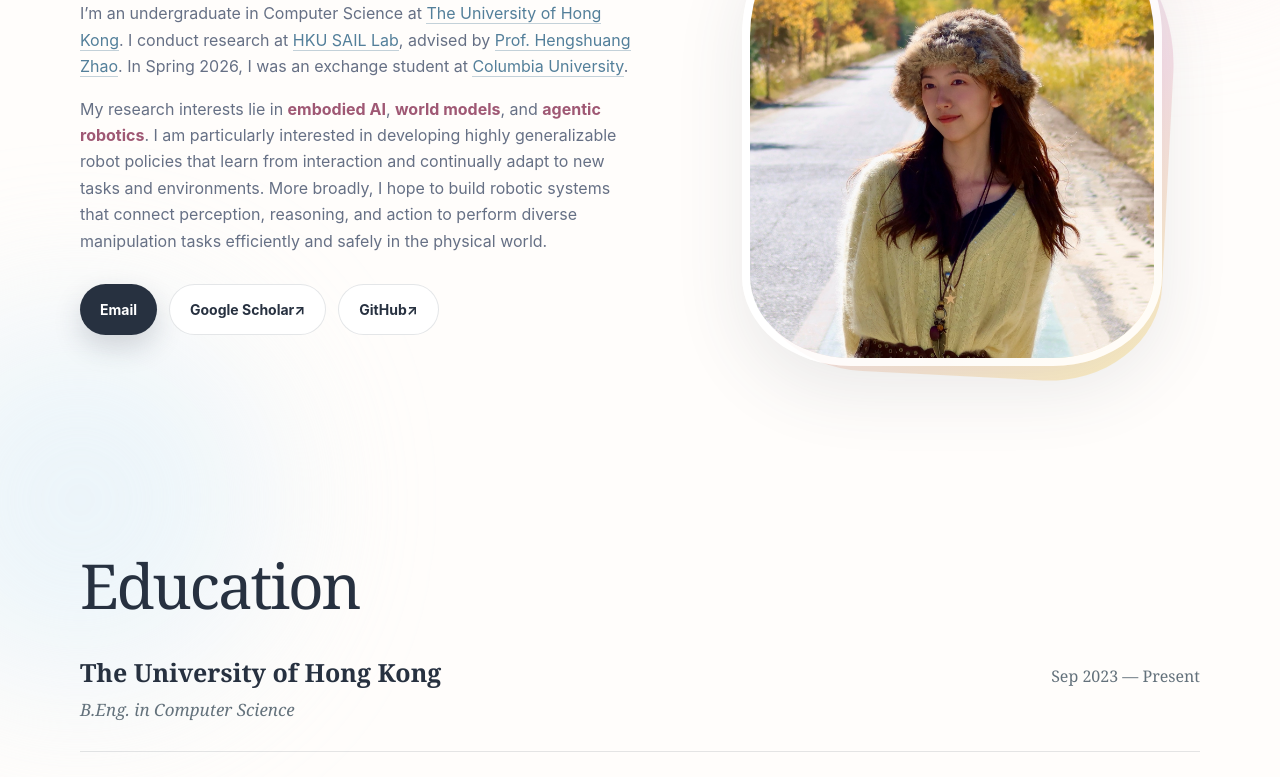
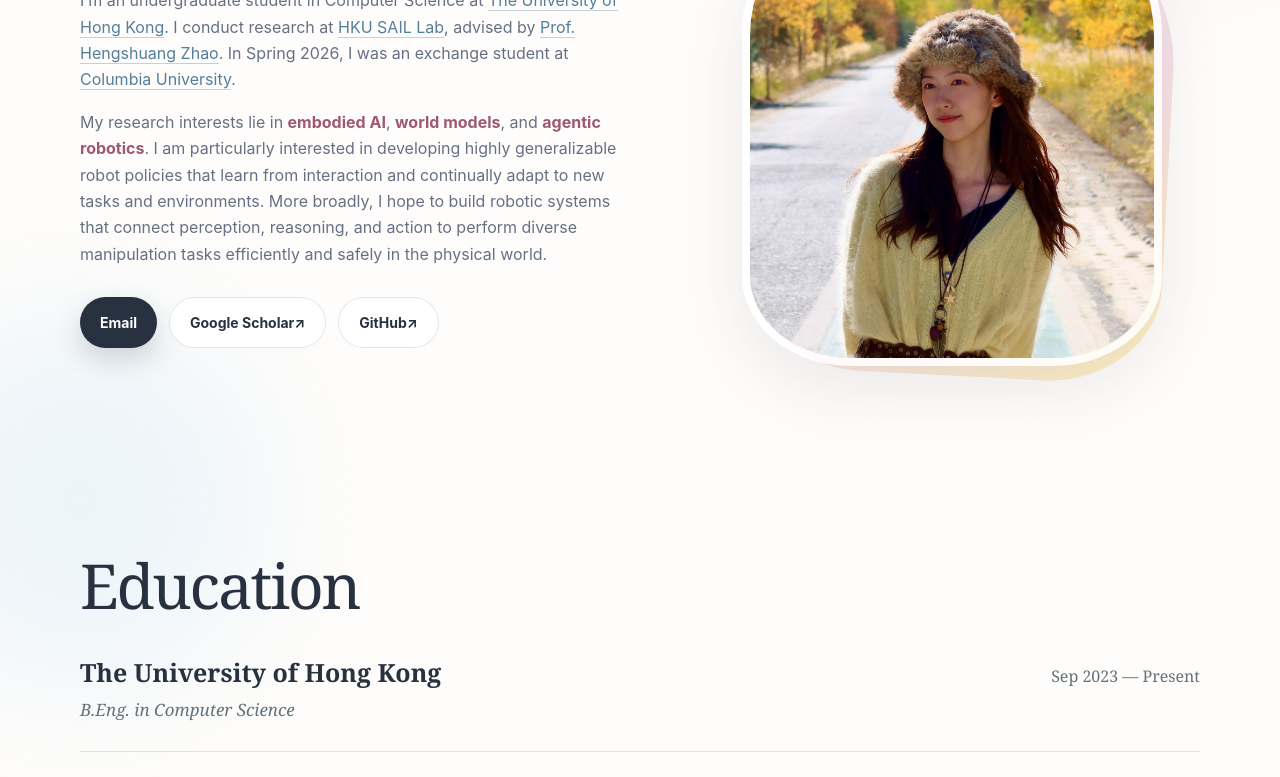
Before and after one commit to LittleLisa18/LittleLisa18.github.io, a plain HTML site: page index.html in a window 1280 px wide. Shown: the part 300-1077 px from the top of the page. Drawn offline with Linux system fonts and the light colour scheme.

Commit message:
Refine homepage introduction

```diff
--- a/index.html
+++ b/index.html
@@ -27,7 +27,7 @@
     <section class="hero shell">
       <div class="hero-copy reveal">
         <h1 class="name-only">Yantong Liu</h1>
-        <p class="hero-description">I’m an undergraduate in Computer Science at <a href="https://www.hku.hk/" target="_blank" rel="noreferrer">The University of Hong Kong</a>. I conduct research at <a href="https://sail.ai.hku.hk/" target="_blank" rel="noreferrer">HKU SAIL Lab</a>, advised by <a href="https://i.cs.hku.hk/~hszhao/" target="_blank" rel="noreferrer">Prof. Hengshuang Zhao</a>. In Spring 2026, I was an exchange student at <a href="https://www.columbia.edu/" target="_blank" rel="noreferrer">Columbia University</a>.</p>
+        <p class="hero-description">I’m an undergraduate student in Computer Science at <a href="https://www.hku.hk/" target="_blank" rel="noreferrer">The University of Hong Kong</a>. I conduct research at <a href="https://sail.ai.hku.hk/" target="_blank" rel="noreferrer">HKU SAIL Lab</a>, advised by <a href="https://i.cs.hku.hk/~hszhao/" target="_blank" rel="noreferrer">Prof. Hengshuang Zhao</a>. In Spring 2026, I was an exchange student at <a href="https://www.columbia.edu/" target="_blank" rel="noreferrer">Columbia University</a>.</p>
         <p class="hero-description">My research interests lie in <strong>embodied AI</strong>, <strong>world models</strong>, and <strong>agentic robotics</strong>. I am particularly interested in developing highly generalizable robot policies that learn from interaction and continually adapt to new tasks and environments. More broadly, I hope to build robotic systems that connect perception, reasoning, and action to perform diverse manipulation tasks efficiently and safely in the physical world.</p>
         <div class="hero-actions">
           <a class="button primary" href="mailto:yantong@connect.hku.hk">Email</a>
```
